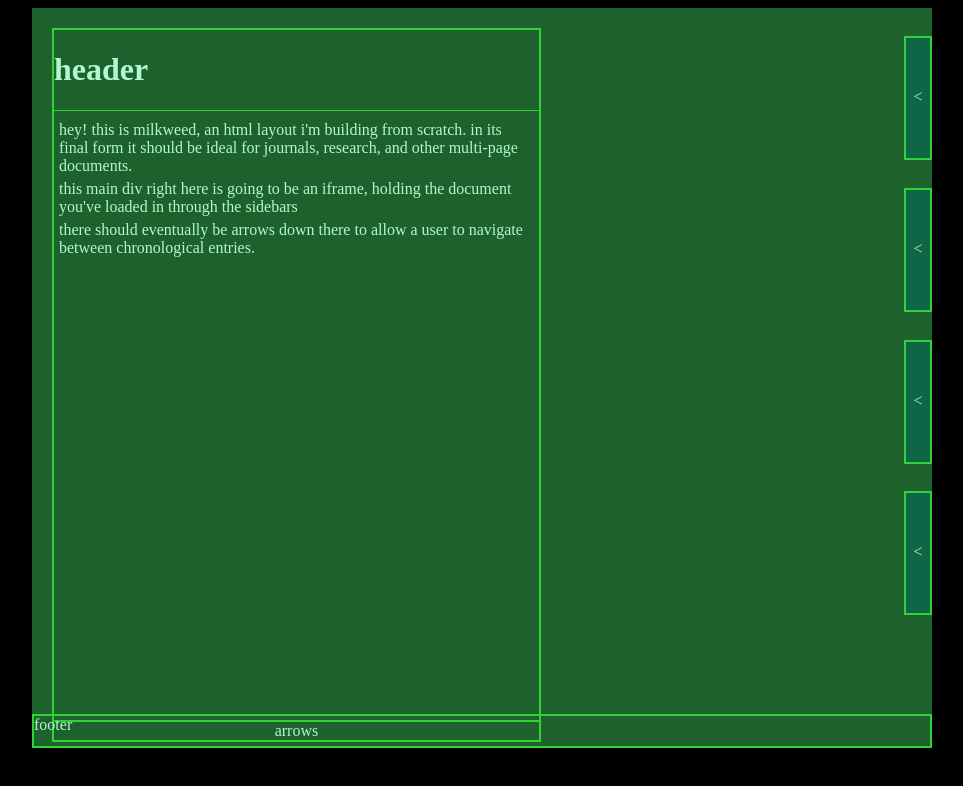
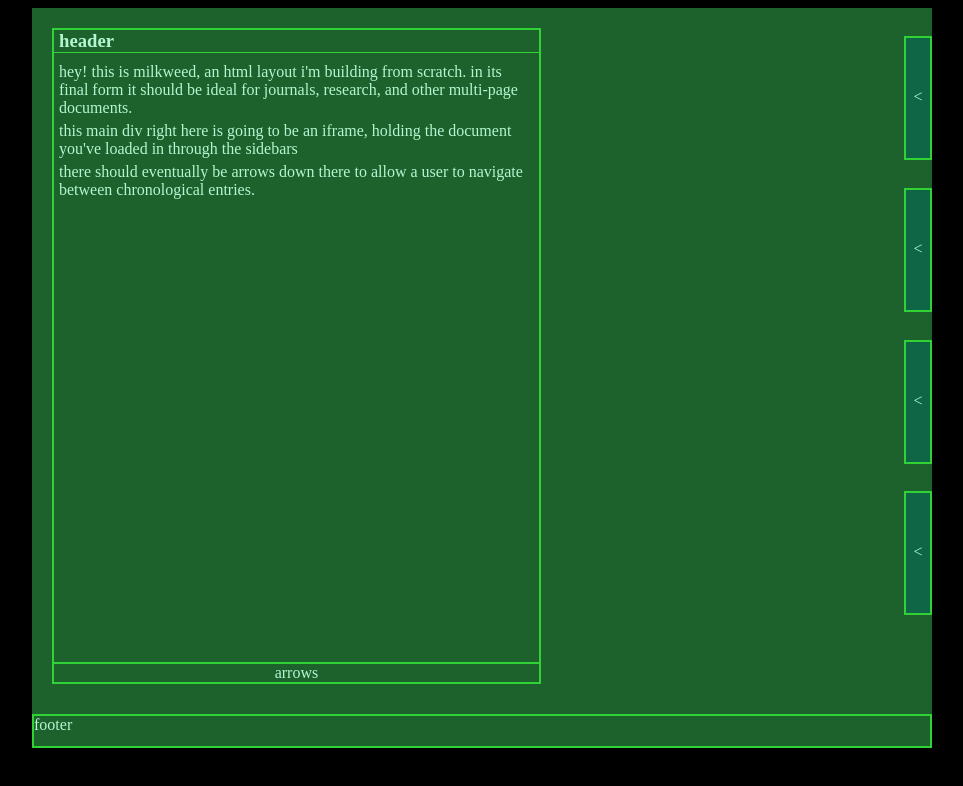
Before and after one commit to krlhBlupine/milkweed, a plain HTML site: page index.html in a window 1280 px wide. Shown: the top 786 px of the page, without its empty margins (166-1129 px from the left). Drawn offline with Linux system fonts and the light colour scheme.

Commit message:
fixed header

```diff
--- a/index.html
+++ b/index.html
@@ -16,7 +16,7 @@
     <div class="container">
         <div class="flex">
         <div class="left">
-            <header><h1>header</h1></header>
+            <header><h3>header</h3></header>
             <main>
                 <p>hey! this is milkweed, an html layout i'm building from scratch. in its final form it should be ideal for journals, research, and other multi-page documents.</p>
                 <p>this main div right here is going to be an iframe, holding the document you've loaded in through the sidebars</p>
@@ -30,7 +30,7 @@
                 <div class="bar_row">
                     <div class="popbar" id="toggle_a">
                         <div id="slider_a" class="slide-in">
-                            <div class="popout" id="">
+                            <div class="popout">
                                 <div class="popbox">there</div>
        <!---MILKWEED--->        <div class="popbox">are</div>
                                 <div class="popbox">boxes</div>
--- a/style.css
+++ b/style.css
@@ -54,11 +54,14 @@ footer{
 
 header{
     border-bottom: 1px var(--borders) solid;
+    padding: 0px;
 
 
 }
-    header h1{
+    header h3{
         text-size-adjust: smaller;
+        margin: 0px;
+        margin-left: 5px;
     }
 
 main{
@@ -124,7 +127,7 @@ main{
     position: absolute;
     width: 500px;
     max-width: 500px;               /*  Styles for the sliding menus. */
-    height: 122px;                  /*  Imported from codepen at https://codepen.io/mignunez/pen/rNwVygZ */                   /*  and thouroughly vivisected. */
+    height: 123px;                  /*  Imported from codepen at https://codepen.io/mignunez/pen/rNwVygZ */                   /*  and thouroughly vivisected. */
     background: var(--sidebars);
     transform: translateX(-500px) translateY(-2px);
     -webkit-transform: translateX(-500px) translateY(-2px);
```
